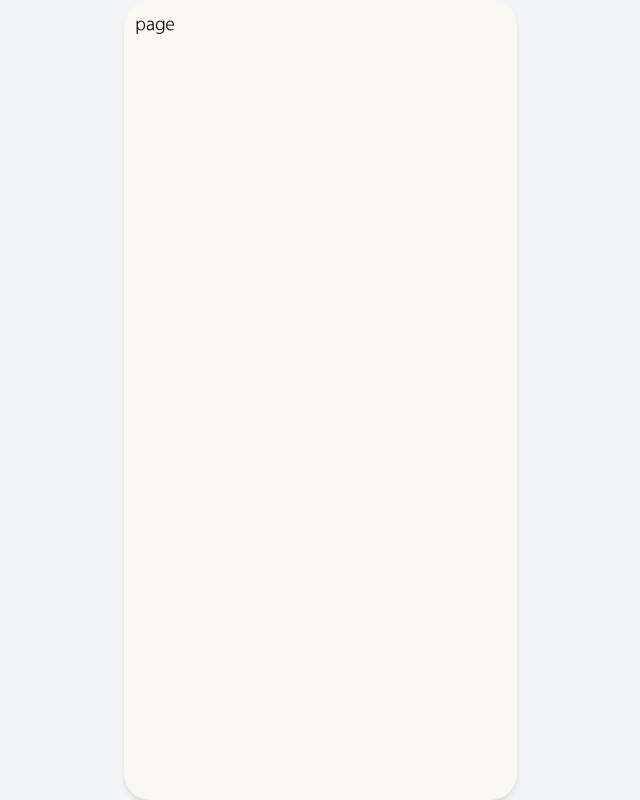
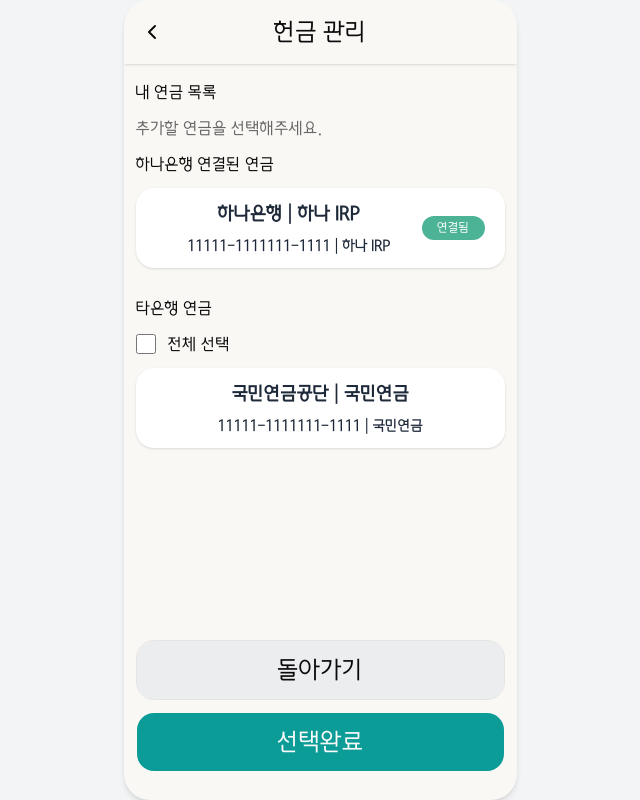
Before and after one commit to PrayForHanaro/Frontend, a Next.js app: page /giving/transfer in a window 1280 px wide. Shown: the whole page, without its empty margins (320-960 px from the left). Built offline with nearby package versions, Linux system fonts and the light colour scheme.

Commit message:
feat: 헌금 이전 화면 구현 #18

```diff
--- a/app/(main)/giving/transfer/page.tsx
+++ b/app/(main)/giving/transfer/page.tsx
@@ -1,3 +1,188 @@
+'use client';
+import { useRouter } from 'next/navigation';
+import { useState } from 'react';
+import { Button } from '@/components/ui/button';
+import Header from '@/components/ui/cmm/Header';
+import WhiteCard from '@/components/ui/cmm/WhiteCard';
+
+/**
+ * @page: 연금 이전 페이지입니다.
+ * @description: 연금 이전 페이지입니다.
+ * accountNumber에 대한 마스킹은 BFF에서 처리합니다.
+ * @author: 이정수
+ * @date: 2026-04-15
+ */
+
+type PensionType = '국민연금' | '퇴직연금' | '개인연금'; // 연금 종류에 대한 타입
+
+interface Pension {
+  pensionId: number; // 연금 ID
+  userId: number; // 사용자 ID
+  accountNumber: string; // 연결된 계좌 ID (null 허용)
+  pensionType: PensionType; // 연금 종류
+  isHanaBank: boolean; // 하나은행 여부
+  totalContribution: number; // 총 납입액
+  totalWithdrawal: number; // 총 출금액
+  profit: number; // 운용 수익
+  returnRate: number; // 수익률 (%)
+  institutionName: string; // 연금 기관명
+  productName: string; // 상품 이름
+}
+
+//TODO 임시 데이터, API 연동 필요
+const pensions: Pension[] = [
+  {
+    pensionId: 1,
+    userId: 123,
+    accountNumber: '11111-1111111-1111',
+    pensionType: '퇴직연금',
+    isHanaBank: true,
+    totalContribution: 1000000.0,
+    totalWithdrawal: 500000.0,
+    profit: 50000.0,
+    returnRate: 5.0,
+    institutionName: '하나은행',
+    productName: '하나 IRP',
+  },
+  {
+    pensionId: 2,
+    userId: 124,
+    accountNumber: '11111-1111111-1111',
+    pensionType: '국민연금',
+    isHanaBank: false,
+    totalContribution: 1500000.0,
+    totalWithdrawal: 700000.0,
+    profit: 80000.0,
+    returnRate: 6.0,
+    institutionName: '국민연금공단',
+    productName: '국민연금',
+  },
+];
+
 export default function Transfer() {
-  return <div>page</div>;
+  const [selectedPensions, setSelectedPensions] = useState<number[] | null>(
+    null,
+  );
+
+  const router = useRouter();
+
+  const addPension = (pensionId: number) => {
+    setSelectedPensions((prev) => {
+      if (prev === null) {
+        return [pensionId];
+      } else {
+        return [...prev, pensionId];
+      }
+    });
+  };
+
+  const transferPension = () => {
+    router.push('/giving');
+  };
+
+  const removePension = (pensionId: number) => {
+    setSelectedPensions((prev) => {
+      if (prev === null) return null;
+      return prev.filter((id) => id !== pensionId);
+    });
+  };
+
+  const togglePension = (pensionId: number) => {
+    if (selectedPensions?.includes(pensionId)) {
+      removePension(pensionId);
+    } else {
+      addPension(pensionId);
+    }
+  };
+
+  const selectAllNonHanaBank = () => {
+    setSelectedPensions(nonHanaBankPensionList.map((p) => p.pensionId));
+  };
+
+  const deselectAllNonHanaBank = () => {
+    setSelectedPensions(null);
+  };
+
+  const nonHanaBankPensionList = pensions.filter((p) => !p.isHanaBank);
+  const hanaBankPensionList = pensions.filter((p) => p.isHanaBank);
+
+  const isAllNonHanaBankSelected =
+    selectedPensions !== null &&
+    nonHanaBankPensionList.every((p) => selectedPensions.includes(p.pensionId));
+
+  return (
+    <div className="relative min-h-full w-full">
+      <Header content="헌금 관리" />
+      <div className="absolute pt-7">
+        <div className="text-l">내 연금 목록</div>
+        <div className="pt-3 text-hana-gray-600">
+          추가할 연금을 선택해주세요.
+        </div>
+      </div>
+
+      <div className="pt-25">
+        <div className="text-l">하나은행 연결된 연금</div>
+        {hanaBankPensionList.map((p) => (
+          <div key={p.pensionId} className="pt-3">
+            <WhiteCard
+              contents={`${p.institutionName} | ${p.productName}`}
+              description={`${p.accountNumber} | ${p.productName}`}
+              isSelected={false} // 이미 선택됨
+              setIsSelected={() => {}} // 클릭 불가
+              badgeContent="연결됨" // "연결됨" 배지
+            />
+          </div>
+        ))}
+      </div>
+
+      <div className="pt-7">
+        <div className="text-l">타은행 연금</div>
+        <div className="flex items-center gap-3 pt-3">
+          <input
+            id="selectAll"
+            type="checkbox"
+            checked={isAllNonHanaBankSelected}
+            onChange={() =>
+              isAllNonHanaBankSelected
+                ? deselectAllNonHanaBank()
+                : selectAllNonHanaBank()
+            }
+            className="h-5 w-5 cursor-pointer accent-hana-light-mint"
+          />
+          <label htmlFor="selectAll" className="cursor-pointer text-l">
+            전체 선택
+          </label>
+        </div>
+        {nonHanaBankPensionList.map((p) => (
+          <div key={p.pensionId} className="pt-3">
+            <WhiteCard
+              contents={`${p.institutionName} | ${p.productName}`}
+              description={`${p.accountNumber} | ${p.productName}`}
+              isSelected={selectedPensions?.includes(p.pensionId) || false} // 선택 여부
+              setIsSelected={() => togglePension(p.pensionId)} // 상태 토글
+            />
+          </div>
+        ))}
+      </div>
+      <div className="absolute bottom-1 w-full pt-10">
+        <div className="grid grid-cols-1 gap-3">
+          <Button
+            type="button"
+            variant="outline"
+            className="h-15 w-full rounded-2xl bg-hana-gray-200 text-2xl hover:bg-hana-gray-300"
+            onClick={() => router.back()}
+          >
+            돌아가기
+          </Button>
+          <Button
+            type="button"
+            className="h-15 w-full rounded-2xl bg-hana-linear-deep-green-end text-2xl hover:bg-hana-linear-deep-green"
+            onClick={transferPension}
+          >
+            선택완료
+          </Button>
+        </div>
+      </div>
+    </div>
+  );
 }
--- a/components/ui/cmm/WhiteCard.tsx
+++ b/components/ui/cmm/WhiteCard.tsx
@@ -3,6 +3,7 @@ type Props = {
   contents: string;
   description?: string;
   setIsSelected?: (s: boolean) => void;
+  badgeContent?: string; // 배지 텍스트를 받을 새로운 prop 추가
 };
 
 export default function WhiteCard({
@@ -10,10 +11,11 @@ export default function WhiteCard({
   isSelected,
   description,
   setIsSelected,
+  badgeContent, // 배지 prop 추가
 }: Props) {
   return (
     <div
-      className={`flex h-20 w-full max-w-md items-center justify-center ${isSelected ? `border-4 border-hana-checkin-green-b bg-white` : `bg-white`} rounded-2xl p-5 text-center shadow-sm`}
+      className={`flex h-20 w-full max-w-md items-center justify-between ${isSelected ? `border-4 border-hana-checkin-green-b bg-white` : `bg-white`} rounded-2xl p-5 text-center shadow-sm`}
     >
       <button
         type="button"
@@ -29,6 +31,13 @@ export default function WhiteCard({
           )}
         </div>
       </button>
+
+      {/* 배지 추가 */}
+      {badgeContent && (
+        <div className="flex w-18 items-center justify-center rounded-full bg-hana-checkin-green-b px-3 py-1 font-medium text-white text-xs">
+          {badgeContent}
+        </div>
+      )}
     </div>
   );
 }
```
